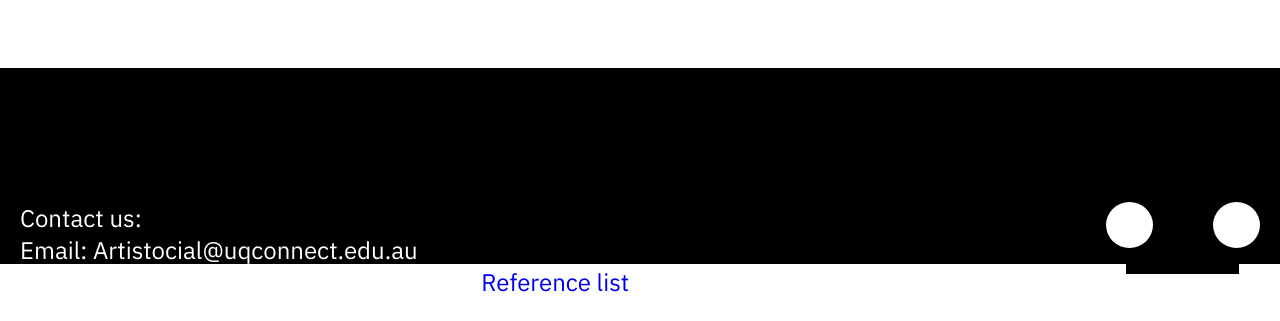
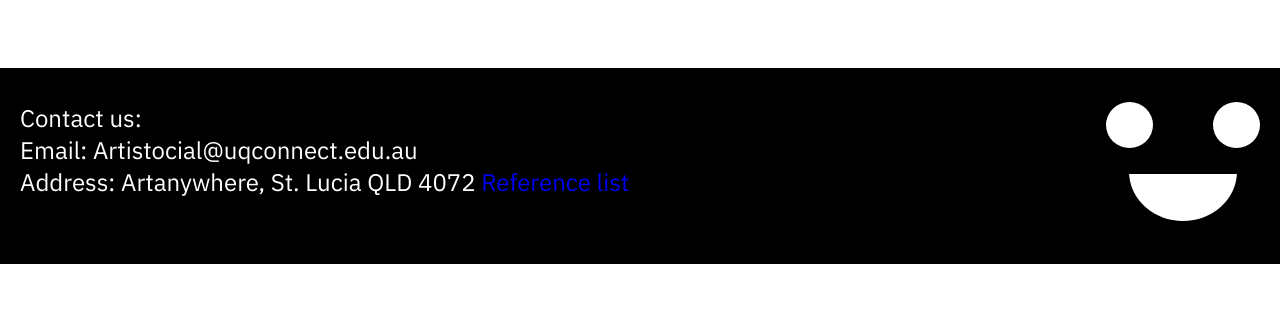
Before and after one commit to hwjworld/grus_artistocial, a PHP site: page /about.php in a window 1280 px wide; the page is wider, and only the part inside the window is pictured. Shown: the part 2348-2669 px from the top of that part. After the commit the page ends 2612 px from the top of that part, so only its background shows below. Run offline with PHP 8.4, Linux system fonts and the light colour scheme.

Commit message:
about page bottom left right

```diff
--- a/websrc/css/publicStyle.css
+++ b/websrc/css/publicStyle.css
@@ -207,14 +207,14 @@
 .footer-left-info-about {
     position: absolute;
     left: 20px;
-    top: 2550px;
+    top: 2450px;
     color: #ffffff;
 }
 
 .footer-right-info-about {
     position: absolute;
     right: 20px;
-    top: 2550px;
+    top: 2450px;
 
 }
 
```
